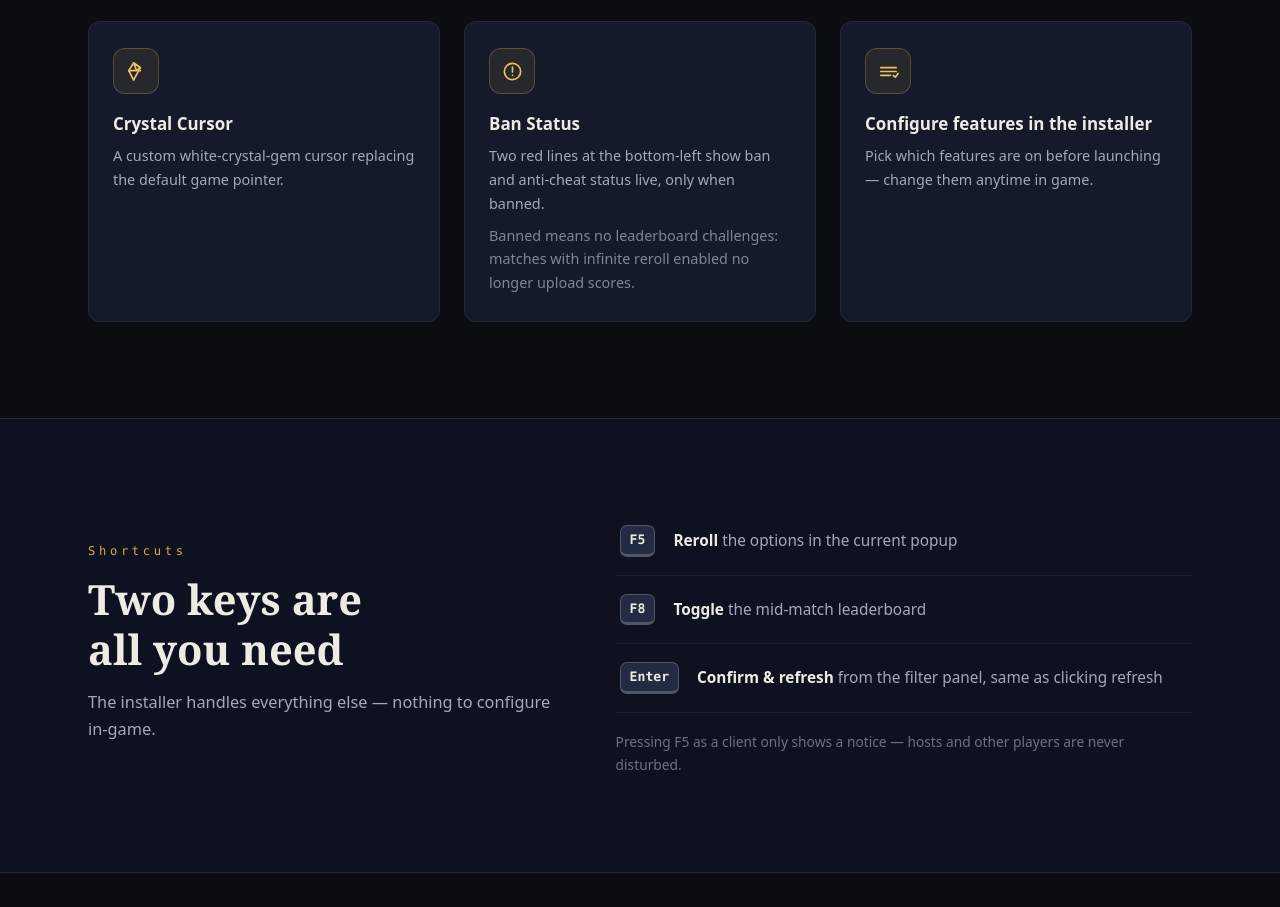
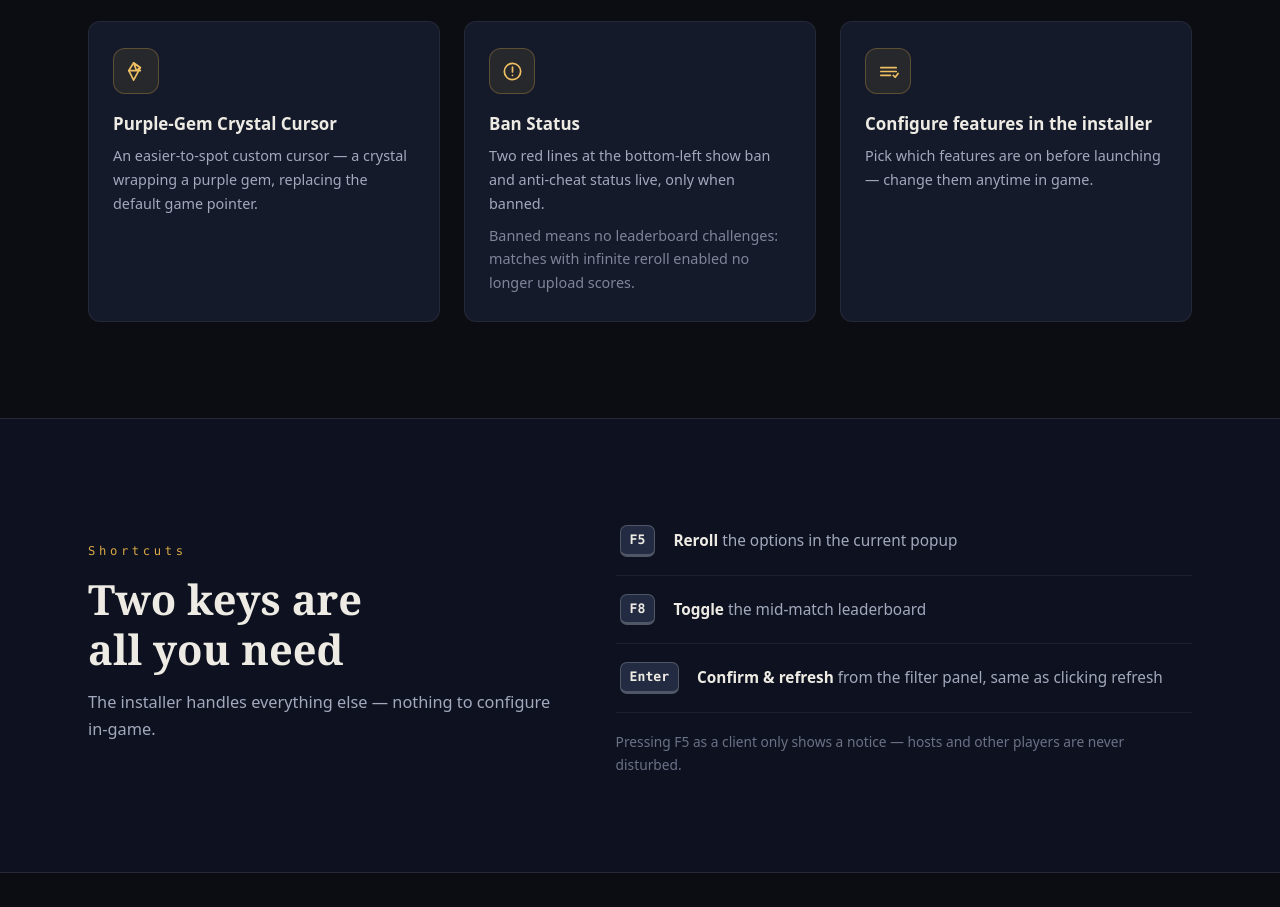
Before and after one commit to abevol/dungeon-fate-web, a plain HTML site: page index.html in a window 1280 px wide. Shown: the part 1791-2698 px from the top of the page. Drawn offline with Linux system fonts and the light colour scheme; no server answers.

Commit message:
docs(web): 水晶光标更名水晶紫宝石光标并强调识别度

```diff
--- a/index.html
+++ b/index.html
@@ -493,8 +493,8 @@
           </article>
           <article class="mini rv rv-d3">
             <div class="mini-ic"><svg viewBox="0 0 24 24" fill="none" stroke="currentColor" stroke-width="1.8" stroke-linecap="round" stroke-linejoin="round" aria-hidden="true"><path d="M9 3l7 5-7 13L4 11z"/><path d="M4 11h12M9 3l3 8 4-3z"/></svg></div>
-            <h3 data-i18n="df-f6.title">水晶光标</h3>
-            <p data-i18n="df-f6.desc">白色水晶包裹宝石的定制光标，替换游戏默认指针。</p>
+            <h3 data-i18n="df-f6.title">水晶紫宝石光标</h3>
+            <p data-i18n="df-f6.desc">更易识别的水晶包裹紫宝石的定制光标，替换游戏默认指针。</p>
           </article>
           <article class="mini rv rv-d4">
             <div class="mini-ic"><svg viewBox="0 0 24 24" fill="none" stroke="currentColor" stroke-width="1.8" stroke-linecap="round" stroke-linejoin="round" aria-hidden="true"><circle cx="12" cy="12" r="8.5"/><path d="M12 7.5v5M12 16h.01"/></svg></div>
@@ -713,8 +713,8 @@
           "df-f4.desc": "对局中按 F8 随时开关排行榜界面，不必回到大厅查看。",
           "df-f5.title": "战斗加速",
           "df-f5.desc": "x0.5/x1/x2/x3/x5 五档战斗加速，随时切换。",
-          "df-f6.title": "水晶光标",
-          "df-f6.desc": "白色水晶包裹宝石的定制光标，替换游戏默认指针。",
+          "df-f6.title": "水晶紫宝石光标",
+          "df-f6.desc": "更易识别的水晶包裹紫宝石的定制光标，替换游戏默认指针。",
           "df-f7.title": "禁榜状态",
           "df-f7.desc": "左下角两行红字实时显示禁榜与反作弊状态，仅禁榜时出现。",
           "df-f7.note": "禁榜即禁止排行榜挑战：开启无限重掷的对局不再上传成绩。",
@@ -828,8 +828,8 @@
           "df-f4.desc": "Toggle the leaderboard mid-match with F8 — no need to return to the lobby.",
           "df-f5.title": "Battle Speed",
           "df-f5.desc": "x0.5/x1/x2/x3/x5 battle speeds, pick one anytime.",
-          "df-f6.title": "Crystal Cursor",
-          "df-f6.desc": "A custom white-crystal-gem cursor replacing the default game pointer.",
+          "df-f6.title": "Purple-Gem Crystal Cursor",
+          "df-f6.desc": "An easier-to-spot custom cursor — a crystal wrapping a purple gem, replacing the default game pointer.",
           "df-f7.title": "Ban Status",
           "df-f7.desc": "Two red lines at the bottom-left show ban and anti-cheat status live, only when banned.",
           "df-f7.note": "Banned means no leaderboard challenges: matches with infinite reroll enabled no longer upload scores.",
```
